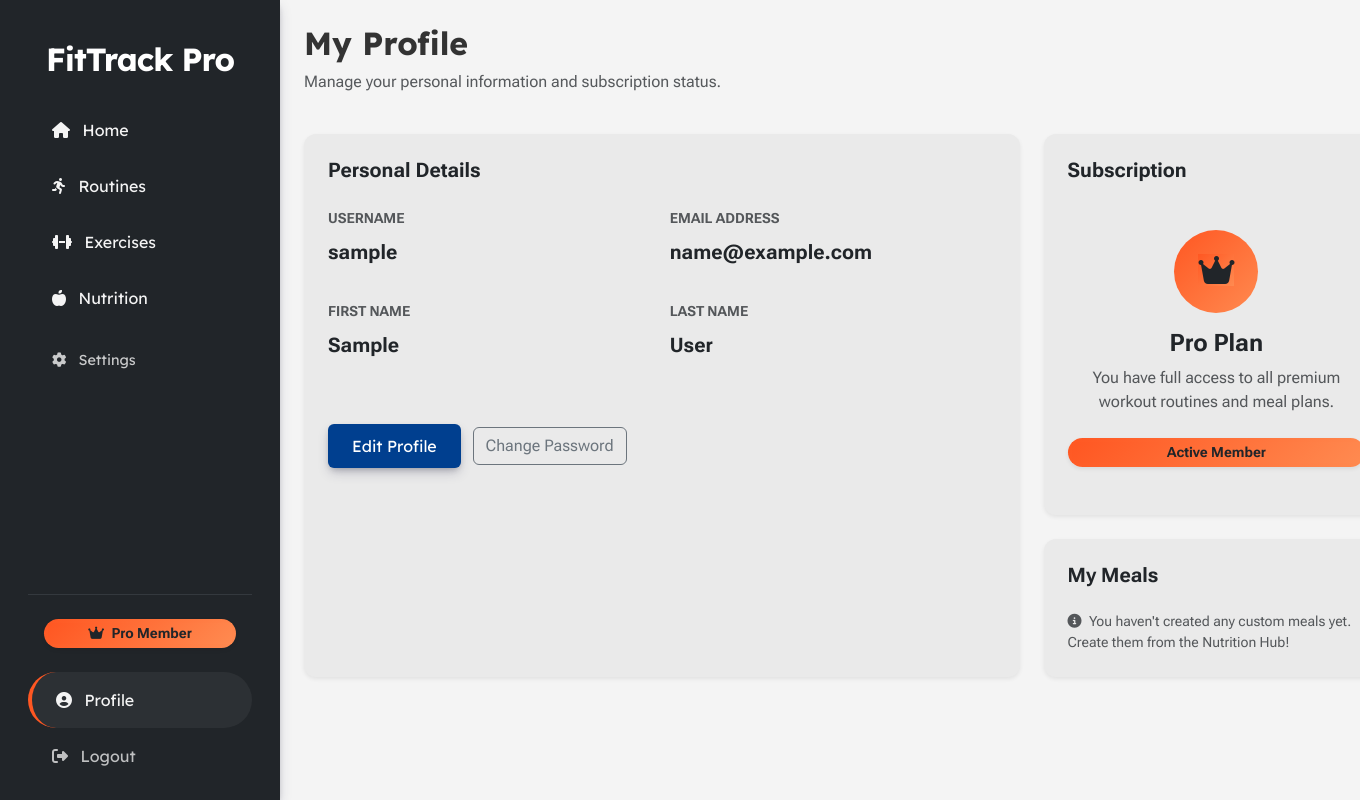
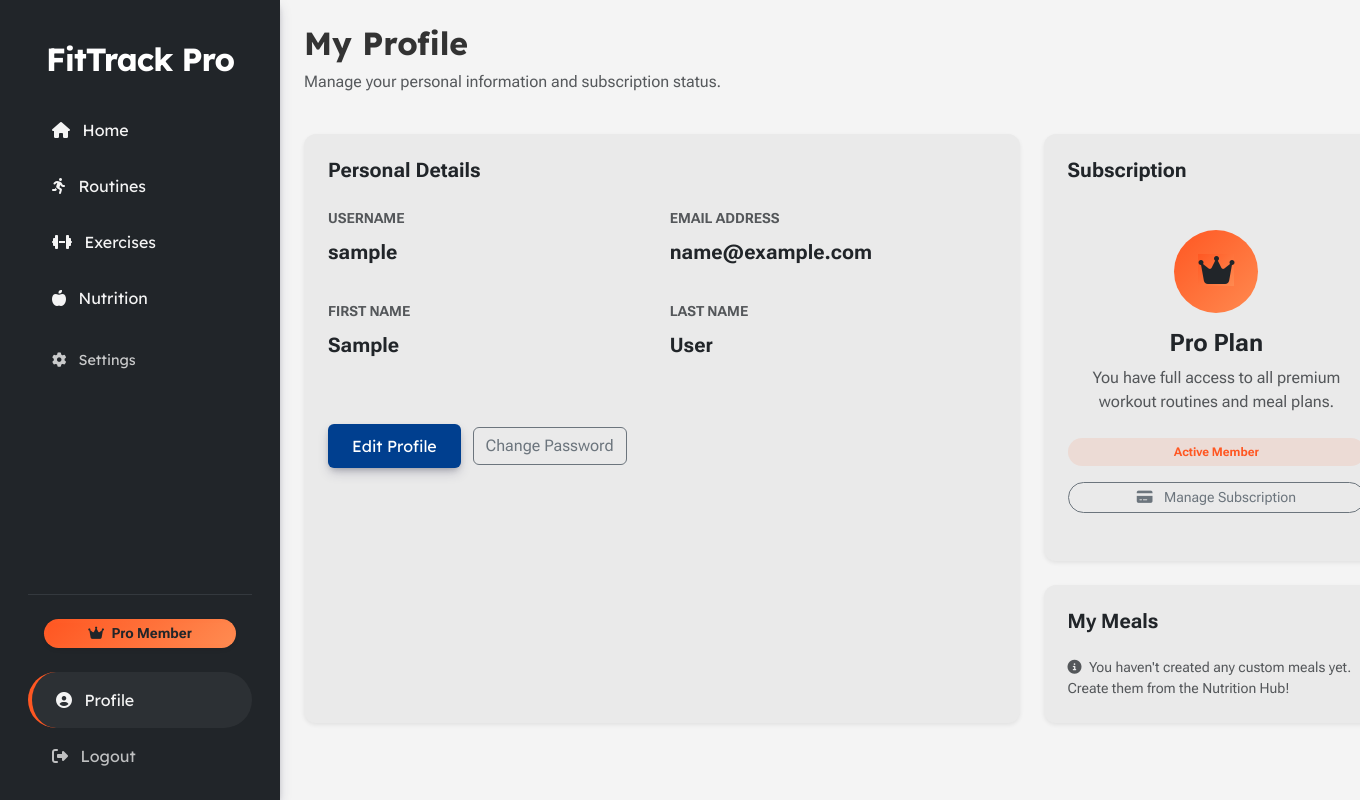
Before and after one commit to mlucasmichel/FitTrack-Pro, a Django app: page /accounts/profile/ in a window 1360 px wide; the page is wider, and only the part inside the window is pictured. Run offline with Django 5.2, Linux system fonts and the light colour scheme; a user stored in the database is signed in; data comes from the database, SQL or seed files in the repository; tables that the repository leaves empty hold one stand-in row (values such as "Sample post"); parts of the project's set-up code (start-up, migrations or seed data) failed here and were passed over; some libraries are stand-ins or nearby versions.

Commit message:
Add manage subscription button to profile page

```diff
--- a/accounts/templates/accounts/profile.html
+++ b/accounts/templates/accounts/profile.html
@@ -51,10 +51,13 @@
                     </div>
                     <div class="fw-bold h4">Pro Plan</div>
                     <p class="text-muted mb-4">You have full access to all premium workout routines and meal plans.</p>
-                    <div class="d-grid">
-                        <div class="card bg-primary bg-gradient bg-opacity-10 border-0 p-1 shadow-sm rounded-pill text-center">
-                            <span class="small bg-primary bg-gradient fw-bold">Active Member</span>
-                        </div>
+                    <div class="d-grid gap-2">
+                        <span class="badge rounded-pill py-2 fw-bold" style="background-color: rgba(255, 87, 34, 0.1); color: var(--primary-100);">
+                            Active Member
+                        </span>
+                        <a href="{% url 'manage_subscription' %}" class="btn btn-sm btn-outline-secondary rounded-pill mt-2">
+                            <i class="fas fa-credit-card me-2"></i> Manage Subscription
+                        </a>
                     </div>
                 {% else %}
                     <div class="rounded-circle bg-light d-inline-block p-4 mb-3">
```
